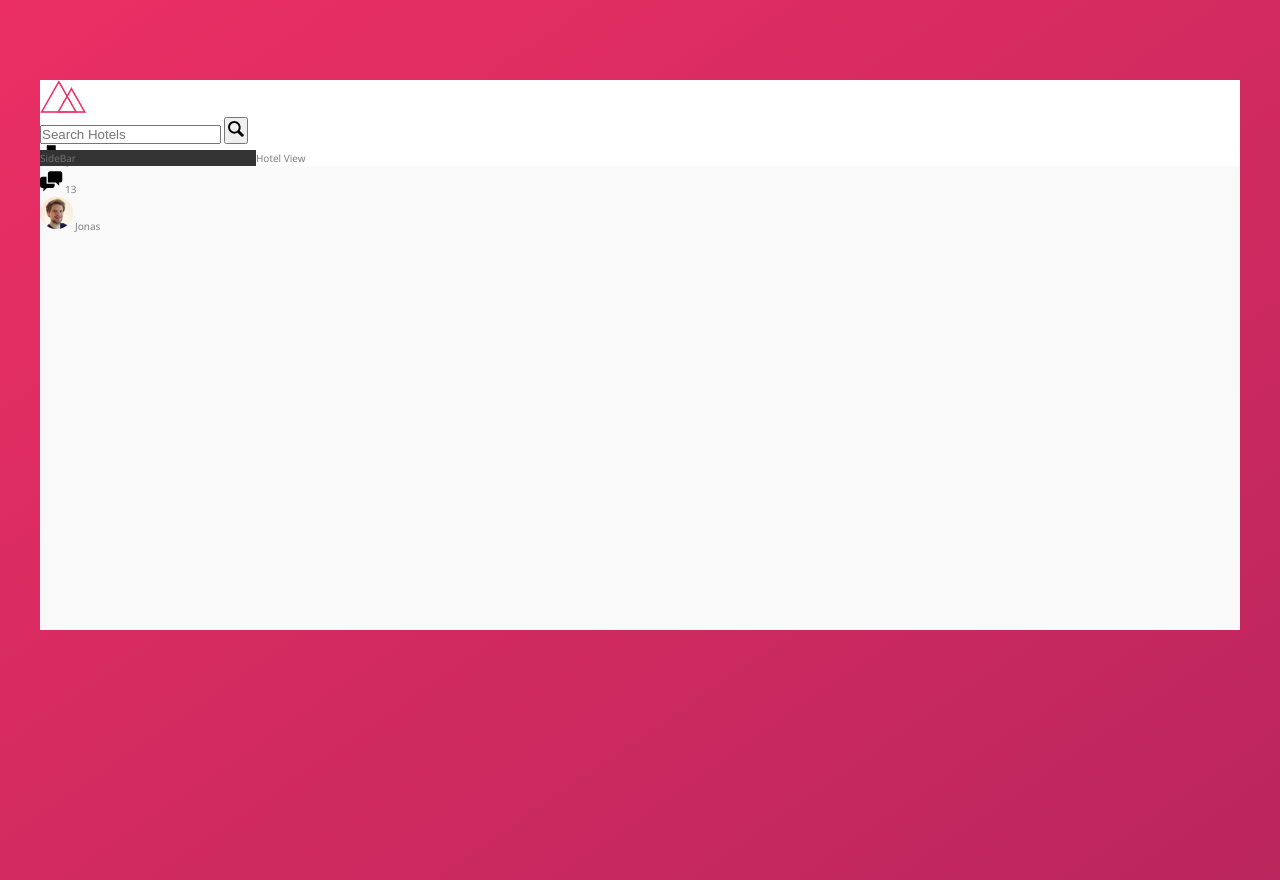
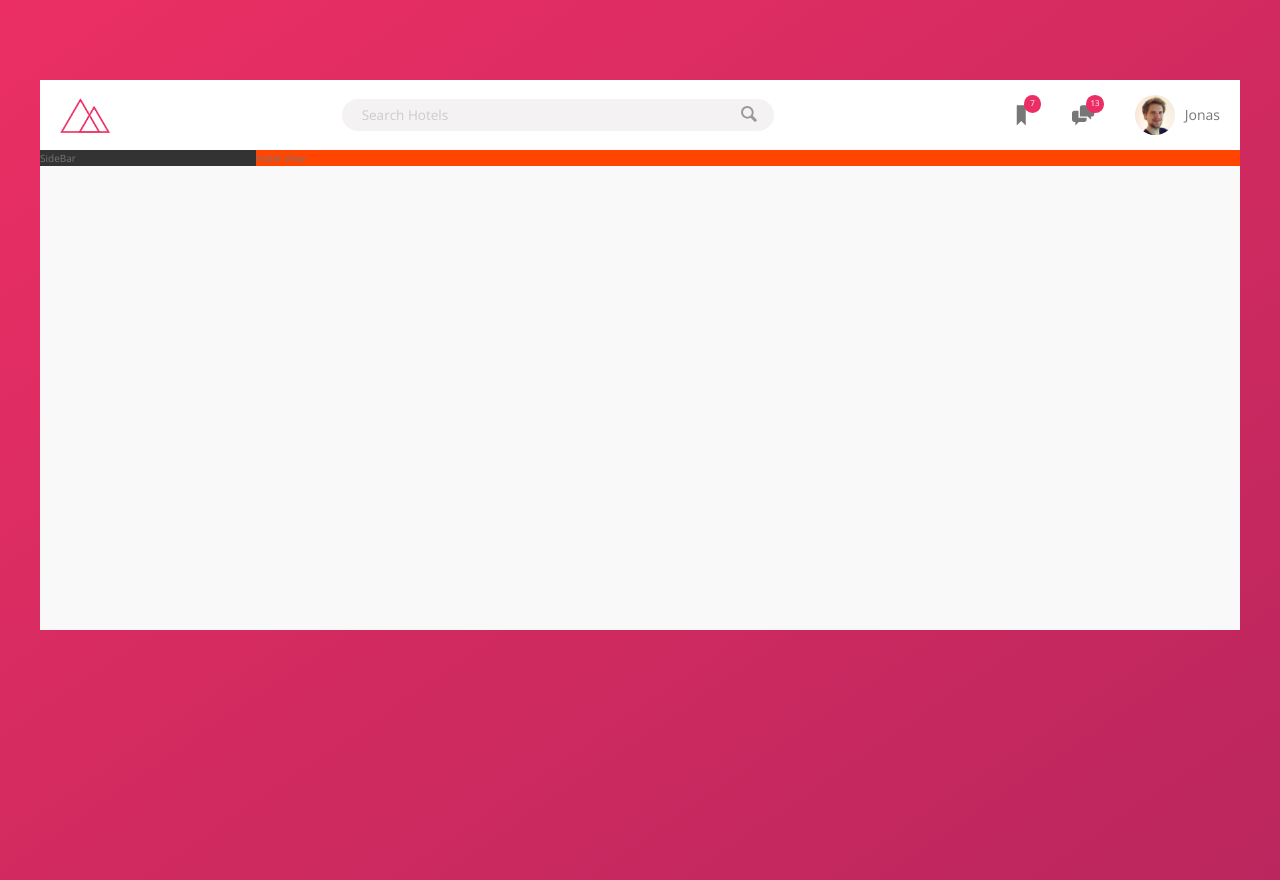
Before and after one commit to matheusfulldev/trillo-sass, a website: page index.html in a window 1280 px wide. Drawn offline with nearby package versions, Linux system fonts and the light colour scheme.

Commit message:
finalizing header

```diff
--- a/index.html
+++ b/index.html
@@ -16,13 +16,14 @@
                 <img src="img/logo.png" alt="Logo Trillo" class="logo"></img>
 
                 <form action="#" class="search">
-                    <input type="search__input" placeholder="Search Hotels">
+                    <input type="text" class="search__input" placeholder="Search Hotels">
 
                     <button class="search__button">
                         <svg class="search__icon">
                             <use xlink:href="img/sprite.svg#icon-magnifying-glass"></use>
                         </svg>
                     </button>
+                </form>
 
                     <nav class="user-nav">
                         <div class="user-nav__icon-box">
@@ -42,7 +43,7 @@
                             <span class="user-nav__user-name">Jonas</span>
                         </div>
                     </nav>
-                </form>
+
             </header>
 
             <div class="content">
--- a/sass/_components.scss
+++ b/sass/_components.scss
@@ -2,48 +2,125 @@
 // LOGO
 
 .logo {
-    height: 3.25rem;
+    height: 3.5rem;
+    margin-left: 2rem;
 }
 
 ////////////////////////////////////////
 // SEARCH
 
 .search {
+    display: flex;
+    justify-content: center;
+    align-items: center;
+    flex: 0 0 40%;
 
     &__input {
+        font-family: inherit;
+        font-size: 1.35rem;
+        color: inherit;
+        padding: .7rem 2rem;
+        width: 90%;
+        border-radius: 100px;
+        border: none;
 
+        margin-right: -3.5rem;
+        transition: all .2s;
+
+        background-color: var(--grey-light-2);
+
+        &:focus {
+            outline: none;
+            width: 100%;
+        }
+
+        &::-webkit-input-placeholder {
+            color: var(--grey-light-4);
+            font-weight: 100;
+        }
     }
 
     &__button {
+        border: none;
+        background-color: var(--grey-light-2);
+        transition: all .25s;
 
+        &:active {
+            transform: translateY(2px);
+        }
     }
 
     &__icon {
         height: 2rem;
         width: 2rem;
+        fill: var(--grey-dark-3);
     }
 }
 
 ////////////////////////////////////////
 // USER NAVIGATION
+
 .user-nav {
+    align-self: stretch;
+
+    display: flex;
+    align-items: center;
+
+
+    & > * {
+        padding: 0 2rem;
+        cursor: pointer;
+        height: 100%;
+    }
+
+    & > *:hover {
+        background-color: var(--grey-light-2);
+    }
 
     &__icon-box {
-
+     display: flex;
+     align-items: center;
+     position: relative;
     }
 
     &__icon {
         height: 2.25rem;
         width: 2.25rem;
+        fill: var(--grey-dark-2);
     }
 
     &__notification {
+        background-color: var(--color-primary);
+        font-size: .8rem;
+        height: 1.75rem;
+        width: 1.75rem;
+        border-radius: 50%;
 
+        position: absolute;
+        top: 1.5rem;
+        right: 1.1rem;
+
+        display: flex;
+        justify-content: center;
+        align-items: center;
+
+        color: var(--white);
     }
 
-    &__user-photo {
-        height: 3.25rem;
-        border-radius: 50%;
+    &__user {
+        display: flex;
+        justify-content: center;
+        align-items: center;
+
+        &-photo {
+            height: 4rem;
+            border-radius: 50%;
+
+            margin-right: 1rem;
+        }
+
+        &-name {
+            font-size: 1.4rem;
+        }
     }
-
 }
--- a/sass/_layout.scss
+++ b/sass/_layout.scss
@@ -10,6 +10,10 @@
     height: 7rem;
     background-color: var(--white);
     border-bottom: var(--grey-light-2);
+
+    display: flex;
+    justify-content: space-between;
+    align-items: center;
 }
 
 .content {
@@ -23,7 +27,8 @@
 }
 
 .hotel-view {
-    background-color: var(--white);
+    // background-color: var(--white);
+    background-color: orangered;
 
 
     flex: 1;
```
Also changed, not shown: css/style.css.
